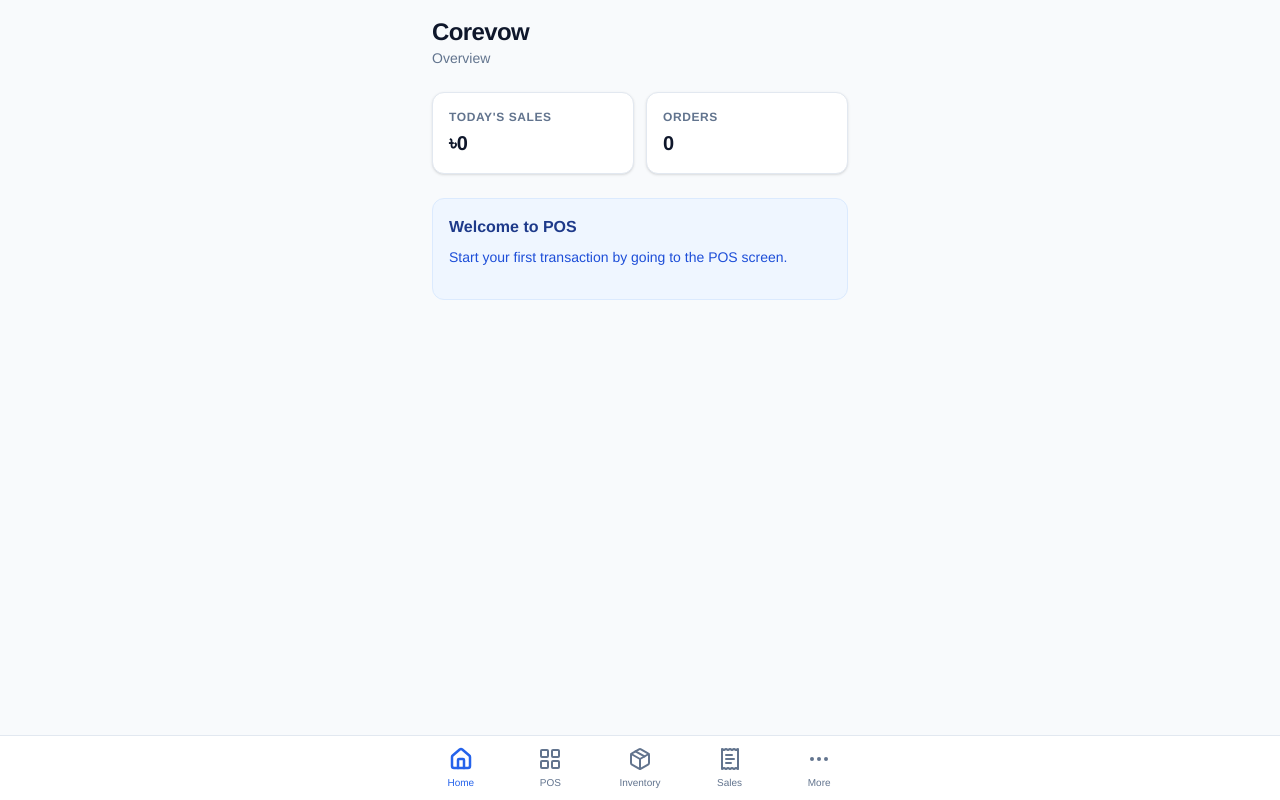
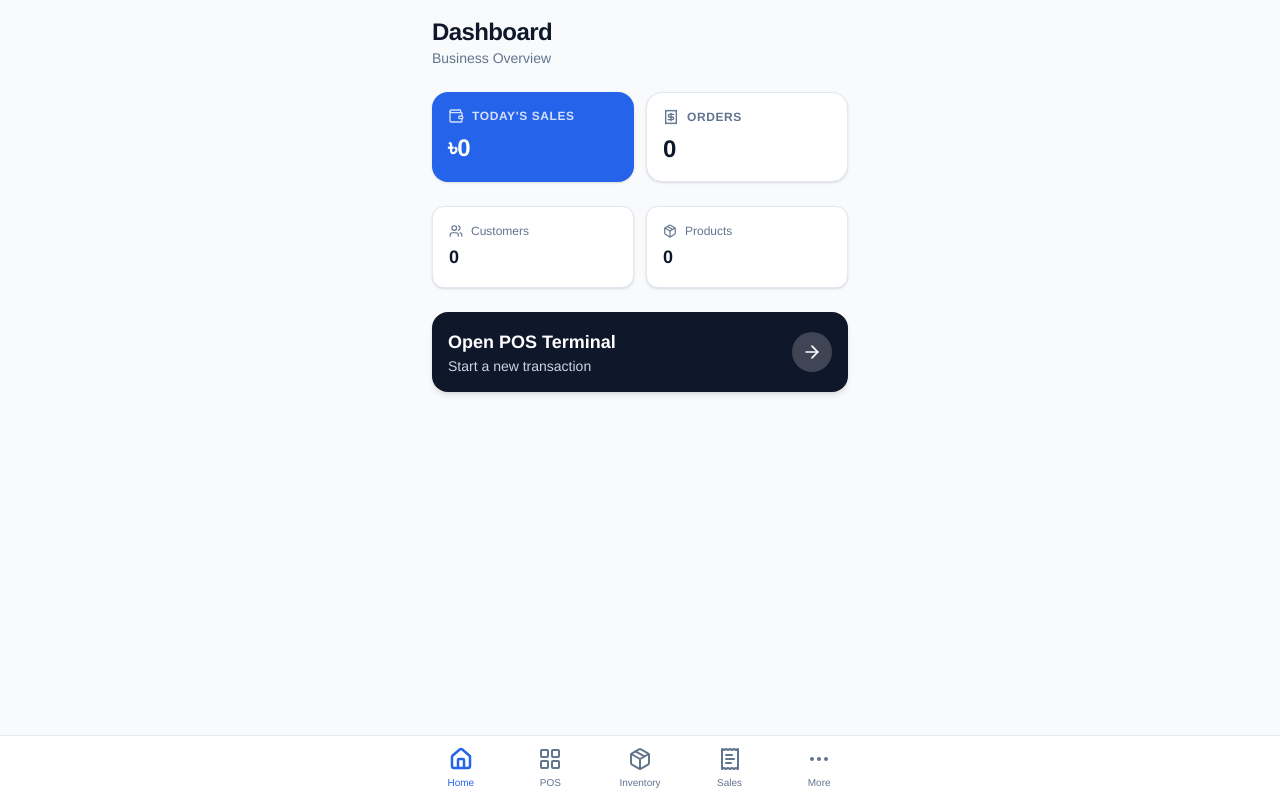
Before and after one commit to therafsanrohan/billing-hub, a Next.js app: page / in a window 1280 px wide. Built offline with nearby package versions, Linux system fonts and the light colour scheme; no server answers; the database is empty.

Commit message:
Mega-Sprint: Dashboard, More, Settings and PWA

```diff
--- /dev/null
+++ b/src/app/(dashboard)/more/page.tsx
@@ -0,0 +1,83 @@
+import Link from 'next/link';
+import { Users, FileText, Settings, HelpCircle, LogOut, ChevronRight, Calculator, Gift } from 'lucide-react';
+import { createClient } from '@/lib/supabase/server';
+
+export default async function MorePage() {
+  const supabase = await createClient();
+  const { data: { user } } = await supabase.auth.getUser();
+
+  const menuItems = [
+    {
+      group: 'Management',
+      items: [
+        { name: 'Customers', icon: Users, href: '/customers', color: 'text-blue-500', bg: 'bg-blue-100' },
+        { name: 'Expenses', icon: FileText, href: '/expenses', color: 'text-rose-500', bg: 'bg-rose-100' },
+        { name: 'Tax & VAT', icon: Calculator, href: '/more', color: 'text-amber-500', bg: 'bg-amber-100' },
+        { name: 'Discounts', icon: Gift, href: '/more', color: 'text-emerald-500', bg: 'bg-emerald-100' },
+      ]
+    },
+    {
+      group: 'App',
+      items: [
+        { name: 'Settings', icon: Settings, href: '/settings', color: 'text-slate-500', bg: 'bg-slate-100' },
+        { name: 'Help & Support', icon: HelpCircle, href: '/more', color: 'text-purple-500', bg: 'bg-purple-100' },
+      ]
+    }
+  ];
+
+  return (
+    <div className="p-4 max-w-md mx-auto pb-24">
+      <header className="mb-6">
+        <h1 className="text-2xl font-bold text-slate-900 tracking-tight">More</h1>
+      </header>
+
+      <div className="bg-white rounded-2xl border border-slate-200 p-4 mb-6 shadow-sm flex items-center gap-4">
+        <div className="w-12 h-12 bg-primary-100 text-primary-700 rounded-full flex items-center justify-center font-bold text-xl">
+          {user?.email?.charAt(0).toUpperCase() || 'U'}
+        </div>
+        <div>
+          <h3 className="font-bold text-slate-900">{user?.email || 'User'}</h3>
+          <p className="text-xs text-slate-500">Business Owner</p>
+        </div>
+      </div>
+
+      <div className="space-y-6">
+        {menuItems.map((group, idx) => (
+          <div key={idx}>
+            <h4 className="text-xs font-semibold text-slate-500 uppercase tracking-wider mb-3 ml-1">{group.group}</h4>
+            <div className="bg-white rounded-2xl border border-slate-200 shadow-sm overflow-hidden">
+              {group.items.map((item, i) => {
+                const Icon = item.icon;
+                return (
+                  <Link
+                    key={item.name}
+                    href={item.href}
+                    className={`flex items-center justify-between p-4 active:bg-slate-50 transition-colors ${
+                      i !== group.items.length - 1 ? 'border-b border-slate-100' : ''
+                    }`}
+                  >
+                    <div className="flex items-center gap-3">
+                      <div className={`w-8 h-8 rounded-lg flex items-center justify-center ${item.bg} ${item.color}`}>
+                        <Icon size={18} />
+                      </div>
+                      <span className="font-semibold text-slate-700">{item.name}</span>
+                    </div>
+                    <ChevronRight size={18} className="text-slate-400" />
+                  </Link>
+                )
+              })}
+            </div>
+          </div>
+        ))}
+      </div>
+
+      <div className="mt-8">
+        <form action="/auth/signout" method="post">
+          <button type="submit" className="w-full bg-red-50 text-red-600 font-bold p-4 rounded-2xl flex items-center justify-center gap-2 active:scale-[0.98] transition-transform">
+            <LogOut size={18} /> Sign Out
+          </button>
+        </form>
+      </div>
+    </div>
+  );
+}
--- a/src/app/(dashboard)/page.tsx
+++ b/src/app/(dashboard)/page.tsx
@@ -1,28 +1,94 @@
-export default function DashboardHomePage() {
+import { createClient } from '@/lib/supabase/server';
+import Link from 'next/link';
+import { ArrowRight, Wallet, Receipt, Users, Package } from 'lucide-react';
+
+export default async function DashboardHomePage() {
+  const supabase = await createClient();
+
+  const { data: memberData } = await supabase.from('business_members').select('business_id').limit(1).single();
+  const businessId = memberData?.business_id;
+
+  let todaySales = 0;
+  let todayOrders = 0;
+  let totalCustomers = 0;
+  let totalProducts = 0;
+
+  if (businessId) {
+    // Get today's start and end in ISO
+    const today = new Date();
+    today.setHours(0, 0, 0, 0);
+    const startOfDay = today.toISOString();
+
+    // Fetch today's orders
+    const { data: orders } = await supabase
+      .from('orders')
+      .select('total_amount')
+      .eq('business_id', businessId)
+      .gte('created_at', startOfDay);
+
+    if (orders) {
+      todayOrders = orders.length;
+      todaySales = orders.reduce((sum, o) => sum + Number(o.total_amount), 0);
+    }
+
+    // Fetch counts
+    const { count: cCount } = await supabase.from('customers').select('*', { count: 'exact', head: true }).eq('business_id', businessId);
+    totalCustomers = cCount || 0;
+
+    const { count: pCount } = await supabase.from('products').select('*', { count: 'exact', head: true }).eq('business_id', businessId).eq('is_active', true);
+    totalProducts = pCount || 0;
+  }
+
   return (
-    <div className="p-4 max-w-md mx-auto">
+    <div className="p-4 max-w-md mx-auto pb-24">
       <header className="mb-6">
-        <h1 className="text-2xl font-bold text-slate-900 tracking-tight">Corevow</h1>
-        <p className="text-sm text-slate-500 font-medium">Overview</p>
+        <h1 className="text-2xl font-bold text-slate-900 tracking-tight">Dashboard</h1>
+        <p className="text-sm text-slate-500 font-medium">Business Overview</p>
       </header>
 
       <div className="grid grid-cols-2 gap-3 mb-6">
-        <div className="bg-white p-4 rounded-xl border border-slate-200 shadow-sm">
-          <p className="text-xs font-semibold text-slate-500 uppercase tracking-wider mb-1">Today's Sales</p>
-          <p className="text-xl font-bold text-slate-900">৳0</p>
+        <div className="bg-primary-600 p-4 rounded-2xl shadow-sm text-white">
+          <div className="flex items-center gap-2 mb-2 opacity-80">
+            <Wallet size={16} />
+            <p className="text-xs font-semibold uppercase tracking-wider">Today's Sales</p>
+          </div>
+          <p className="text-2xl font-bold">৳{todaySales.toLocaleString()}</p>
         </div>
-        <div className="bg-white p-4 rounded-xl border border-slate-200 shadow-sm">
-          <p className="text-xs font-semibold text-slate-500 uppercase tracking-wider mb-1">Orders</p>
-          <p className="text-xl font-bold text-slate-900">0</p>
+        <div className="bg-white p-4 rounded-2xl border border-slate-200 shadow-sm">
+          <div className="flex items-center gap-2 mb-2 text-slate-500">
+            <Receipt size={16} />
+            <p className="text-xs font-semibold uppercase tracking-wider">Orders</p>
+          </div>
+          <p className="text-2xl font-bold text-slate-900">{todayOrders}</p>
         </div>
       </div>
 
-      <div className="bg-primary-50 rounded-xl p-4 border border-primary-100 mb-6">
-        <h2 className="text-primary-900 font-semibold mb-2">Welcome to POS</h2>
-        <p className="text-sm text-primary-700 mb-4">
-          Start your first transaction by going to the POS screen.
-        </p>
+      <div className="grid grid-cols-2 gap-3 mb-6">
+        <div className="bg-white p-4 rounded-xl border border-slate-200 shadow-sm">
+          <div className="flex items-center gap-2 mb-1 text-slate-500">
+            <Users size={14} />
+            <p className="text-xs font-medium">Customers</p>
+          </div>
+          <p className="text-lg font-bold text-slate-900">{totalCustomers}</p>
+        </div>
+        <div className="bg-white p-4 rounded-xl border border-slate-200 shadow-sm">
+          <div className="flex items-center gap-2 mb-1 text-slate-500">
+            <Package size={14} />
+            <p className="text-xs font-medium">Products</p>
+          </div>
+          <p className="text-lg font-bold text-slate-900">{totalProducts}</p>
+        </div>
       </div>
+
+      <Link href="/pos" className="bg-slate-900 text-white rounded-2xl p-4 flex items-center justify-between active:scale-[0.98] transition-transform shadow-md">
+        <div>
+          <h2 className="font-bold text-lg">Open POS Terminal</h2>
+          <p className="text-slate-300 text-sm">Start a new transaction</p>
+        </div>
+        <div className="w-10 h-10 bg-white/20 rounded-full flex items-center justify-center">
+          <ArrowRight size={20} />
+        </div>
+      </Link>
     </div>
   );
 }
--- /dev/null
+++ b/src/app/(dashboard)/settings/page.tsx
@@ -0,0 +1,67 @@
+import { Store, Receipt, Printer, Bell, Users, ChevronLeft } from 'lucide-react';
+import Link from 'next/link';
+
+export default function SettingsPage() {
+  const sections = [
+    {
+      title: 'Business',
+      items: [
+        { name: 'Store Details', icon: Store, description: 'Name, address, currency' },
+        { name: 'Staff & Branches', icon: Users, description: 'Manage employee access' },
+      ]
+    },
+    {
+      title: 'POS & Printing',
+      items: [
+        { name: 'Receipt Settings', icon: Receipt, description: 'Logo, footer text' },
+        { name: 'Printers', icon: Printer, description: 'Connect Bluetooth/Network printer' },
+      ]
+    },
+    {
+      title: 'Alerts',
+      items: [
+        { name: 'Notifications', icon: Bell, description: 'Low stock & daily reports' },
+      ]
+    }
+  ];
+
+  return (
+    <div className="p-4 max-w-md mx-auto pb-24 bg-slate-50 min-h-screen">
+      <header className="mb-6 flex items-center gap-3">
+        <Link href="/more" className="w-10 h-10 bg-white rounded-full flex items-center justify-center shadow-sm border border-slate-200 text-slate-700">
+          <ChevronLeft size={20} />
+        </Link>
+        <h1 className="text-2xl font-bold text-slate-900 tracking-tight">Settings</h1>
+      </header>
+
+      <div className="space-y-6">
+        {sections.map((section, idx) => (
+          <div key={idx}>
+            <h2 className="text-xs font-semibold text-slate-500 uppercase tracking-wider mb-3 ml-1">{section.title}</h2>
+            <div className="bg-white border border-slate-200 rounded-2xl shadow-sm overflow-hidden">
+              {section.items.map((item, i) => {
+                const Icon = item.icon;
+                return (
+                  <button
+                    key={item.name}
+                    className={`w-full flex items-center gap-4 p-4 text-left active:bg-slate-50 transition-colors ${
+                      i !== section.items.length - 1 ? 'border-b border-slate-100' : ''
+                    }`}
+                  >
+                    <div className="w-10 h-10 bg-slate-100 text-slate-600 rounded-xl flex items-center justify-center shrink-0">
+                      <Icon size={20} />
+                    </div>
+                    <div>
+                      <h3 className="font-bold text-slate-900">{item.name}</h3>
+                      <p className="text-xs text-slate-500">{item.description}</p>
+                    </div>
+                  </button>
+                )
+              })}
+            </div>
+          </div>
+        ))}
+      </div>
+    </div>
+  );
+}
--- a/src/app/layout.tsx
+++ b/src/app/layout.tsx
@@ -9,7 +9,14 @@ export const metadata: Metadata = {
     capable: true,
     statusBarStyle: 'default',
     title: 'Corevow Billing',
+    startupImage: [
+      '/icons/apple-splash-2048-2732.jpg',
+    ],
   },
+  formatDetection: {
+    telephone: false,
+  },
+  applicationName: 'Corevow Billing',
 };
 
 export const viewport: Viewport = {
```
Also changed, not shown: public/manifest.json (added).
